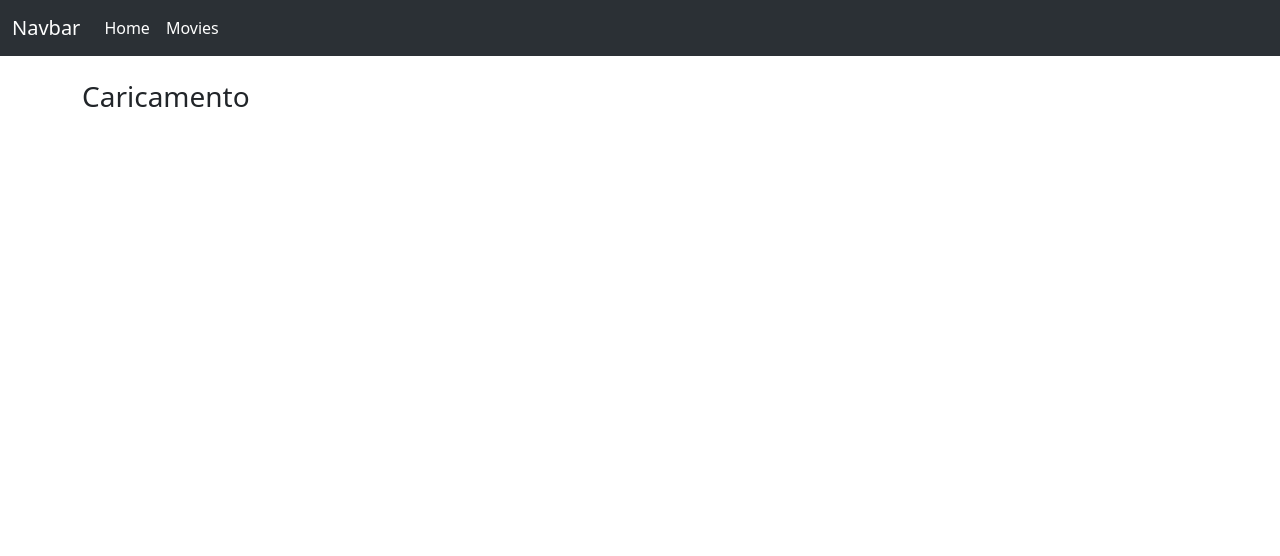
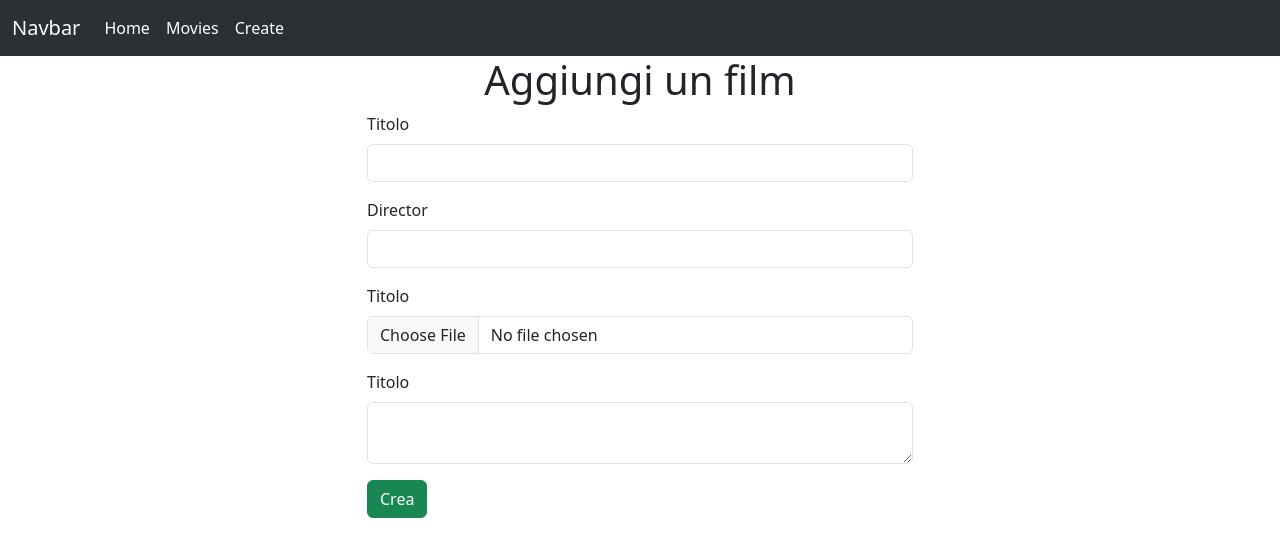
Before and after one commit to DemiusLs/webapp-react, a React (Vite) app: page /movies/create in a window 1280 px wide. Shown: the top 556 px of the page. Built offline with nearby package versions, Linux system fonts and the light colour scheme; no server answers.

Commit message:
feat: create book page working

```diff
--- a/components/AppHeader.jsx
+++ b/components/AppHeader.jsx
@@ -14,9 +14,14 @@ const AppHeader = () => {
             url: "/movies",
         },
 
+        {
+            title: "Create",
+            url: "/movies/create",
+        },
+
     ]
 
-    console.log(headerLinks)
+
 
     return (
 
--- /dev/null
+++ b/pages/CreateBook.jsx
@@ -0,0 +1,154 @@
+import axios from "axios";
+import { useState } from "react";
+import { useNavigate } from "react-router-dom";
+
+
+const CreateBook = () => {
+
+    const navigate = useNavigate()
+
+    const emptyMovie = {
+
+        title: "",
+        director: "",
+        abstract: "",
+        image: null,
+    }
+
+    const [formData, setFormData] = useState(emptyMovie);
+
+    const setFieldValue = (event) => {
+
+        const { value, name } = event.target
+
+        if (name === "image") {
+            const file = event.target.files[0]
+            setFormData({
+                ...formData,
+                image: file,
+            })
+        } else {
+            setFormData({
+                ...formData,
+                [name]: value,
+            })
+
+        }
+
+
+    }
+
+    const handleFormSubmit = (event) => {
+
+        event.preventDefault();
+        console.log(formData)
+
+        const dataToSend = new FormData();
+
+        for (const key in formData) {
+
+            dataToSend.append(key, formData[key]);
+        }
+
+
+        axios
+            .post(`${import.meta.env.VITE_API_URL}/movies/`, dataToSend, {
+                headers: {
+                    "Content-Type": "multipart/form-data"
+                }
+
+
+
+            }, console.log(dataToSend))
+            .then((resp) => {
+                console.log(resp)
+                const slug = resp.data.slug;
+                navigate(`/movies/${slug}`);
+            })
+
+    }
+
+
+
+
+    return (
+
+        <main className="container">
+            <h1 className="text-center">Aggiungi un film </h1>
+            <div className="row justify-content-center">
+                <div className="col-12 col-md-8 col-xl-6">
+
+                    <form action="" onSubmit={handleFormSubmit}>
+                        <div className="mb-3">
+                            <label className="form-label" htmlFor="title">Titolo</label>
+                            <input
+                                className="form-control"
+                                type="text"
+                                id="title"
+                                name="title"
+                                value={formData.title}
+                                onChange={setFieldValue}
+                                required
+                            />
+                        </div>
+
+                        <div className="mb-3">
+                            <label className="form-label" htmlFor="director">Director</label>
+                            <input
+                                className="form-control"
+                                type="text"
+                                id="director"
+                                name="director"
+                                value={formData.director}
+                                onChange={setFieldValue}
+                                required
+                            />
+                        </div>
+
+
+                        <div className="mb-3">
+                            <label className="form-label" htmlFor="image">Titolo</label>
+                            <input
+                                className="form-control"
+                                type="file"
+                                id="image"
+                                name="image"
+                                onChange={setFieldValue}
+
+                            />
+                        </div>
+
+                        <div className="mb-3">
+                            <label className="form-label" htmlFor="abstract">Titolo</label>
+                            <textarea
+                                className="form-control"
+                                type="file"
+                                id="abstract"
+                                name="abstract"
+                                value={formData.abstract}
+                                onChange={setFieldValue}
+
+                            />
+                        </div>
+
+                        <button type="submit" className="btn btn-success">
+                            Crea
+                        </button>
+
+                    </form>
+
+
+
+
+
+
+
+                </div>
+
+            </div >
+        </main >
+    )
+
+}
+
+export default CreateBook;
--- a/src/App.jsx
+++ b/src/App.jsx
@@ -3,6 +3,7 @@ import GuestLayout from "../Layouts/GuestLayout"
 import Home from "../pages/Home"
 import MoviesPage from "../pages/MoviesPage"
 import SingleMoviePage from "../pages/SingleMoviePage"
+import CreateBook from "../pages/CreateBook"
 
 
 
@@ -16,9 +17,11 @@ function App() {
         <Routes>
           <Route element={<GuestLayout />}>
             <Route path="/" element={<Home />} />
-            <Route path="/movies" element={<MoviesPage />} />
-            <Route path="/movies/:slug" element={<SingleMoviePage />} />
-
+            <Route path="/movies">
+              <Route path="" element={<MoviesPage />} />
+              <Route path=":slug" element={<SingleMoviePage />} />
+              <Route path="create" element={<CreateBook />} />
+            </Route>
           </Route>
 
         </Routes>
```
